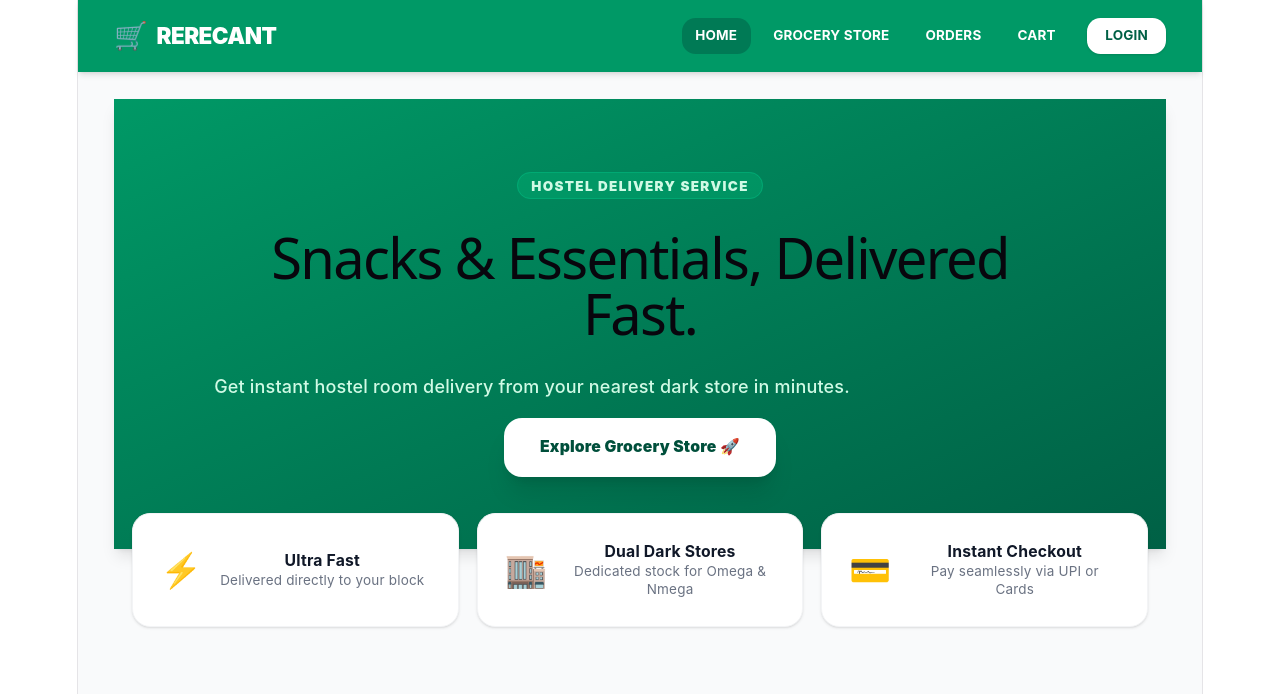
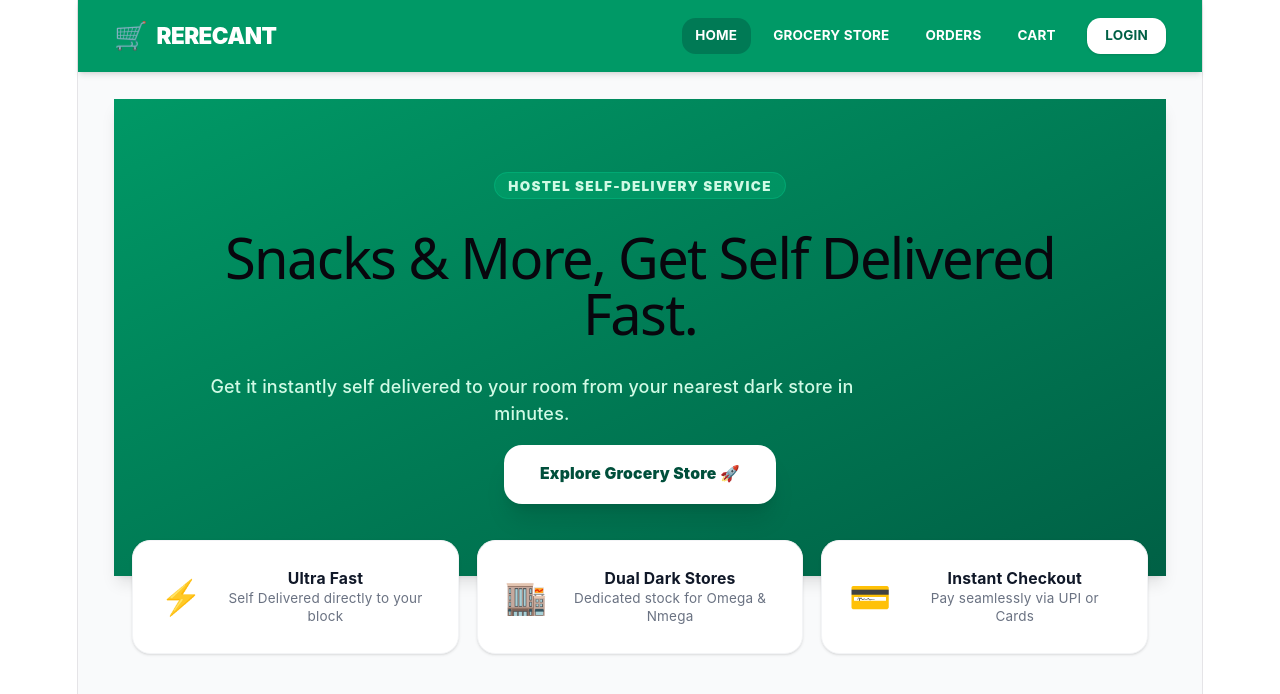
Before and after one commit to stemmasterstark-commits/rerecant, a React (Vite) app: page / in a window 1280 px wide. Shown: the top 694 px of the page. Built offline with nearby package versions, Linux system fonts and the light colour scheme; no server answers.

Commit message:
color changes

```diff
--- a/src/pages/GroceryStore.jsx
+++ b/src/pages/GroceryStore.jsx
@@ -8,7 +8,7 @@ const STORE_MAP = {
 };
 
 // Defined Admin Email Guard
-const ADMIN_EMAIL = "stemmastersstark@gmail.com";
+const ADMIN_EMAIL = "Stemmastersstark@gmail.com";
 
 export default function GroceryStore({ cartItems = [], setCartItems, user }) {
   const [selectedStore, setSelectedStore] = useState(
@@ -208,7 +208,7 @@ export default function GroceryStore({ cartItems = [], setCartItems, user }) {
               {isCurrentStoreOpen ? "Open" : "Currently Closed"}
             </span>
           </div>
-          <h1 className="text-xl font-black text-gray-900 mt-1">{selectedStore}</h1>
+          <h1 className="text-xl font-black text-black! mt-1">{selectedStore}</h1>
         </div>
 
         <button
--- a/src/pages/Home.jsx
+++ b/src/pages/Home.jsx
@@ -7,13 +7,13 @@ export default function Home({ setActivePage }) {
       <div className="bg-gradient-to-br from-emerald-600 to-emerald-800 text-white py-16 px-6 text-center shadow-lg">
         <div className="max-w-3xl mx-auto space-y-4">
           <span className="text-xs font-black uppercase tracking-widest bg-emerald-500/30 px-3 py-1 rounded-full text-emerald-100 border border-emerald-400/30">
-            Hostel Delivery Service
+            Hostel Self-Delivery Service
           </span>
           <h1 className="text-4xl sm:text-5xl font-black tracking-tight">
-            Snacks & Essentials, Delivered Fast.
+            Snacks & More, Get Self Delivered Fast.
           </h1>
           <p className="text-sm sm:text-base text-emerald-100 max-w-xl mx-auto font-medium">
-            Get instant hostel room delivery from your nearest dark store in minutes.
+            Get it instantly self delivered to your room from your nearest dark store in minutes.
           </p>
           <div className="pt-4">
             <button
@@ -32,7 +32,7 @@ export default function Home({ setActivePage }) {
           <div className="text-3xl">⚡</div>
           <div>
             <h3 className="font-bold text-gray-900 text-sm">Ultra Fast</h3>
-            <p className="text-xs text-gray-500">Delivered directly to your block</p>
+            <p className="text-xs text-gray-500">Self Delivered directly to your block</p>
           </div>
         </div>
         <div className="bg-white p-6 rounded-2xl border border-gray-100 shadow-sm flex items-center gap-4">
```
